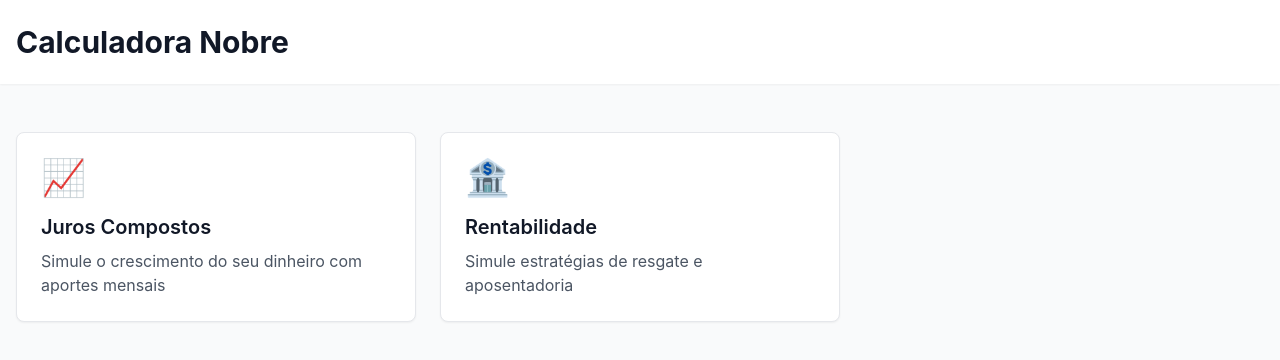
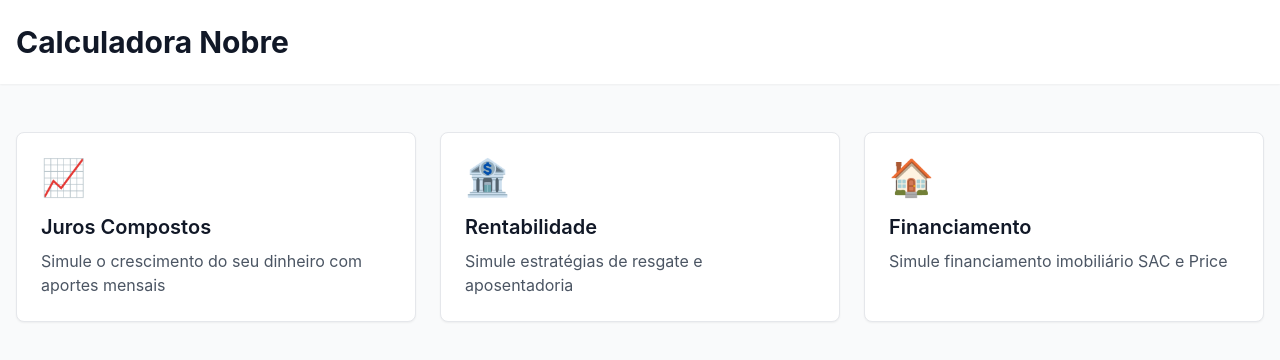
Before and after one commit to soulnanx/calculadora-nobre, a React (Vite) app: page /#/ in a window 1280 px wide. Shown: the top 360 px of the page. Built offline with nearby package versions, Linux system fonts and the light colour scheme.

Commit message:
feat: add Financiamento calculator to Home page

```diff
--- a/src/pages/Home.tsx
+++ b/src/pages/Home.tsx
@@ -12,6 +12,12 @@ const calculadoras = [
     icon: '🏦',
     nome: 'Rentabilidade',
     descricao: 'Simule estratégias de resgate e aposentadoria',
+  },
+  {
+    path: '/financiamento',
+    icon: '🏠',
+    nome: 'Financiamento',
+    descricao: 'Simule financiamento imobiliário SAC e Price',
   },
 ];
 
```
